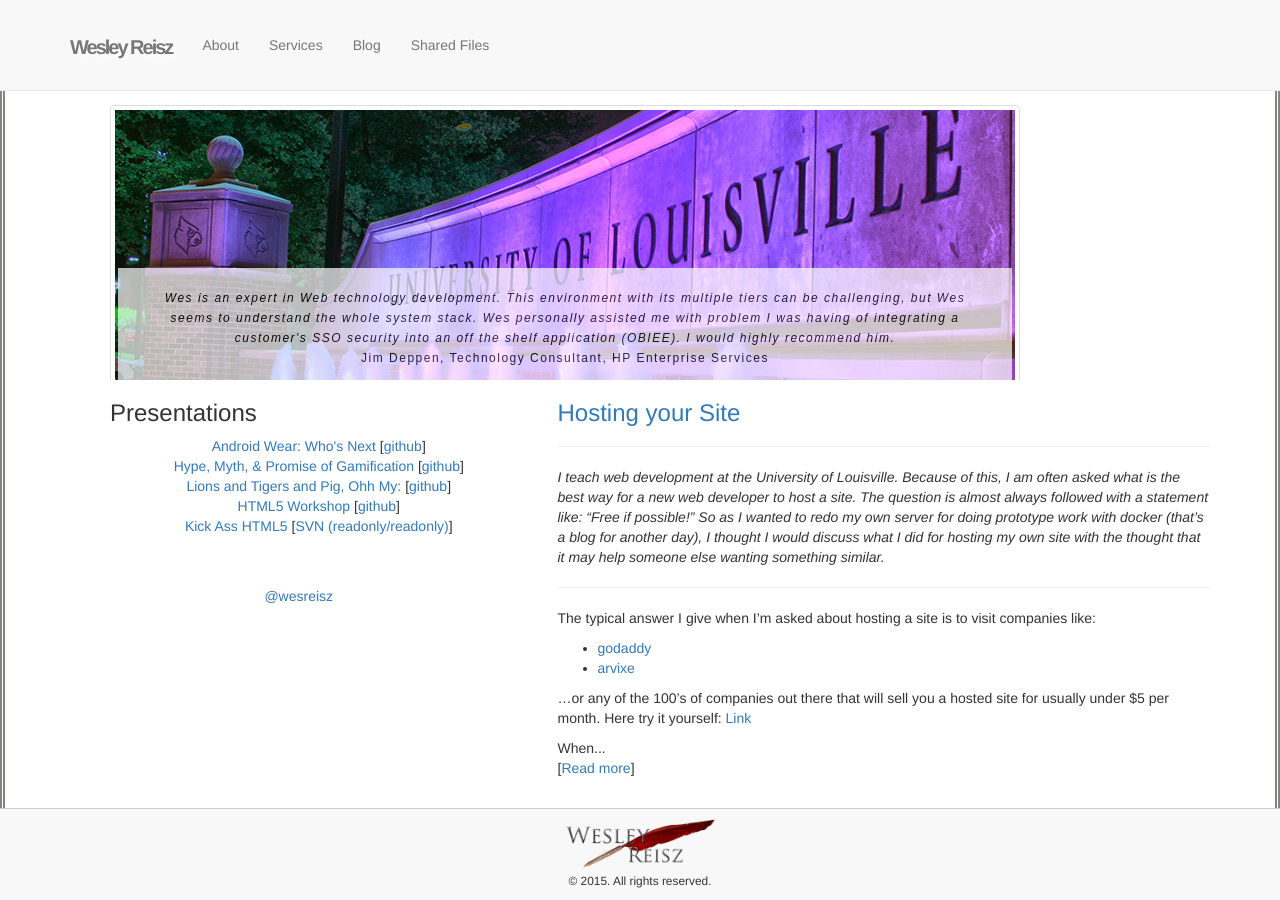
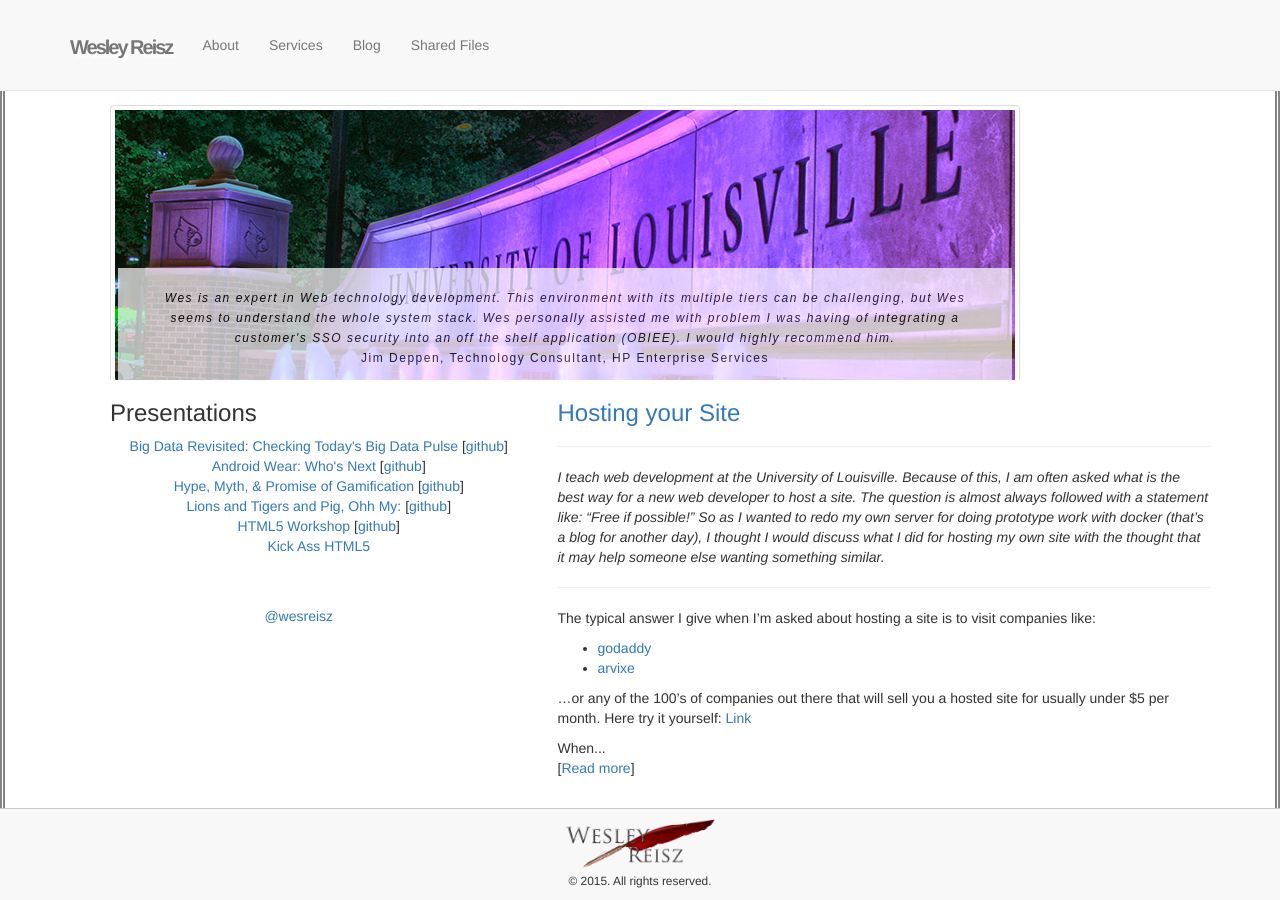
Before and after one commit to wesreisz/wesreisz.github.io, a Jekyll site: the page built from index.html, in a window 1280 px wide and 900 px high. Built offline with Jekyll 4.4.1, drawn with Linux system fonts in a browser that asks for light colours; some web fonts are replaced; comment, search, counter and statistics services are not loaded.

Commit message:
updated placeholder for Revisited talk

```diff
--- a/index.html
+++ b/index.html
@@ -30,11 +30,12 @@ title: Home
 				<div class="col-md-5" >
 					<ul style="list-style: none">
 						<h3 class="titles">Presentations</h3>
+						<li><a href="javascript:alert('In Progress')">Big Data Revisited: Checking Today's Big Data Pulse</a> [<a href="https://github.com/wesreisz/Big-Data-Revisited">github</a>]</li>
 						<li><a href="http://android-wear-whos-next.appspot.com">Android Wear: Who's Next</a> [<a href="https://github.com/wesreisz/Android-Wear-Whos-Next">github</a>]</li>
 						<li><a href="http://reisz-gamification.appspot.com">Hype, Myth, & Promise of Gamification</a> [<a href="https://github.com/wesreisz/reisz-gamification">github</a>]</li>
 						<li><a href="http://reisz-ltpom.appspot.com/">Lions and Tigers and Pig, Ohh My: </a> [<a href="hhttps://github.com/wesreisz/lionsAndTigersAndPigOhhMy">github</a>]</li>
 						<li><a href="http://reisz-html5.appspot.com">HTML5 Workshop</a> [<a href="https://github.com/wesreisz/html5Workshop">github</a>]</li>
-						<li><a href="http://reisz-kickass.appspot.com">Kick Ass HTML5</a> [<a href="http://www.wesleyreisz.com/repos/svn/KickAss-GAE-V2">SVN (readonly/readonly)</a>]</li>
+						<li><a href="http://reisz-kickass.appspot.com">Kick Ass HTML5</a></li>
 				    </ul>
 				    <br /><br />
 					<!--twitter feed -->
```
